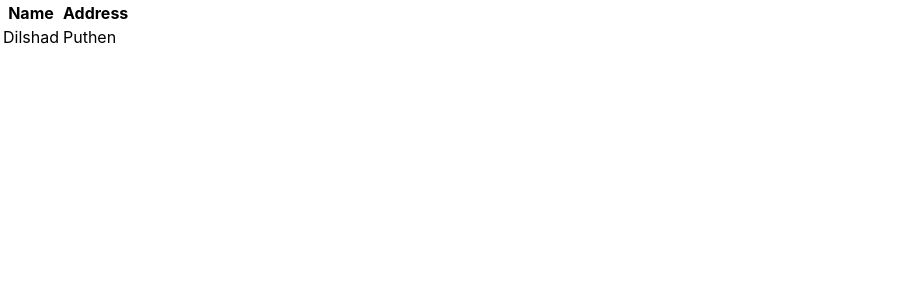
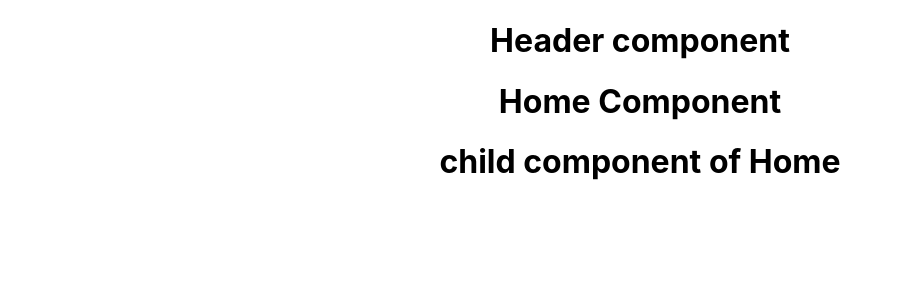
Before and after one commit to Dil-shad/React-basics, a React (Create React App) app in the folder myapp/: page / in a window 1280 px wide. Shown: the top 300 px of the page, without its empty margins (0-899 px from the left). Built offline with nearby package versions, Linux system fonts and the light colour scheme.

Commit message:
react-components-importing and reuseblity

```diff
--- a/myapp/src/App.js
+++ b/myapp/src/App.js
@@ -1,51 +1,16 @@
 import "./App.css";
+import Header from "./components/Header.js";
+import Home from "./components/Home.js";
+
 
 function App() {
-  const name = "jay";
-  var a = 15;
-  var b = 20;
-  console.log(a);
-  const massage = () => {
-    return "good morning";
-  };
   return (
-    <>
-      <table>
-        <Row />
-        <Column />
-      </table>
-    </>
+    <div className="App">
+      <Header></Header>
+      <Home />
+
+    </div>
   );
 }
 
-function Row(params) {
-  return (
-    <>
-      <tr>
-        <th>Name</th>
-        <th>Address</th>
-      </tr>
-    </>
-  );
-}
-function Column(params) {
-  return (
-    <>
-      <tr>
-        <td>Dilshad</td>
-        <td>Puthen</td>
-      </tr>
-    </>
-  );
-}
 export default App;
-
-{
-  /* <div className="App">
-<h1 className="heading">Hello world</h1>
-<h1> MY name is {name} </h1>
-<h3>{10 + 20}</h3>
-<h2>{a + b}</h2>
-<h5>{massage}</h5>
-</div> */
-}
--- /dev/null
+++ b/myapp/src/components/Child.js
@@ -0,0 +1,13 @@
+import React from "react";
+
+const Child = () => {
+  return (
+    <div>
+      <h1>
+        child component of Home
+      </h1>
+    </div>
+  );
+};
+
+export default Child;
--- /dev/null
+++ b/myapp/src/components/Header.js
@@ -0,0 +1,11 @@
+import React from "react";
+
+const Header = () => {
+  return (
+    <div>
+      <h1>Header component</h1>
+    </div>
+  );
+};
+
+export default Header;
--- /dev/null
+++ b/myapp/src/components/Home.js
@@ -0,0 +1,13 @@
+import React from "react";
+import Child from "./Child.js";
+
+const Home = () => {
+  return (
+    <div>
+      <h1>Home Component</h1>
+      <Child />
+    </div>
+  );
+};
+
+export default Home;
```
